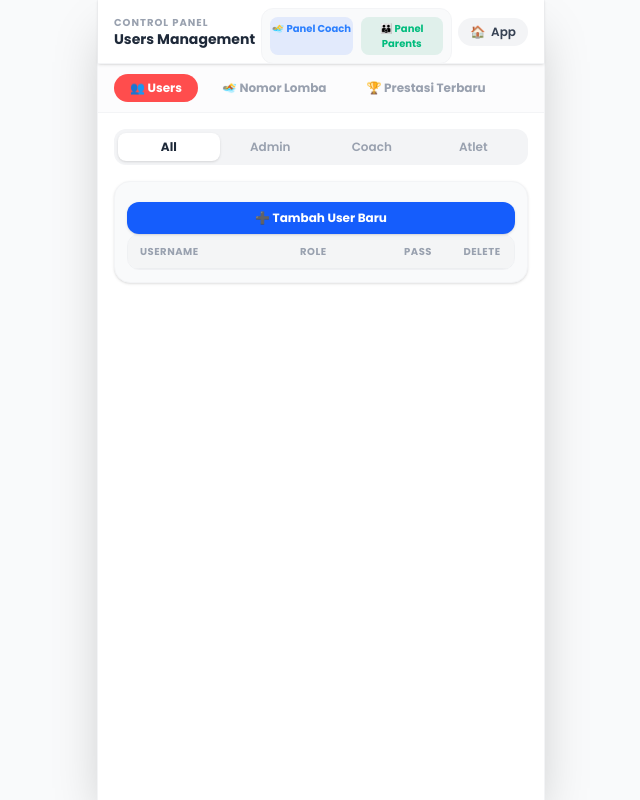
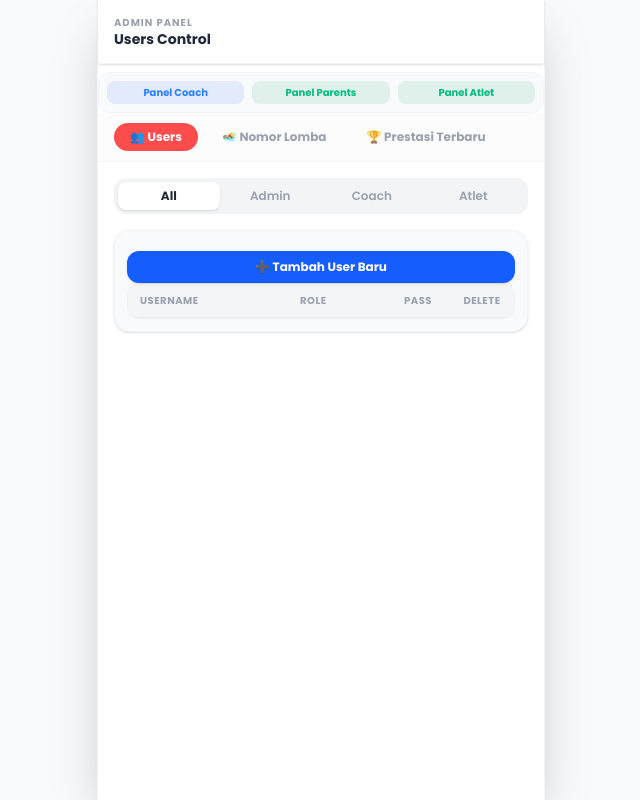
Before and after one commit to warnadunia/swimtracker, a website built with Vite: page admin.html in a window 1280 px wide. Shown: the whole page, without its empty margins (319-959 px from the left). Built offline with nearby package versions, Linux system fonts and the light colour scheme; no server answers; sample sign-in values are in the browser's storage.

Commit message:
feat: update admin panel header and navigation links for improved clarity

```diff
--- a/admin.html
+++ b/admin.html
@@ -27,18 +27,16 @@
     <!-- STICKY HEADER -->
     <header class="sticky top-0 bg-white/90 dark:bg-[#18131f]/90 backdrop-blur-md z-40 flex justify-between items-center px-4 h-16 border-b border-gray-100 dark:border-gray-800/80 shadow-sm">
       <div>
-        <h1 class="text-[10px] font-bold text-gray-400 uppercase tracking-widest leading-none mb-1">Control Panel</h1>
-        <p id="admin-page-title" class="text-sm font-bold text-gray-800 dark:text-white leading-none">Users Management</p>
+        <h1 class="text-[10px] font-bold text-gray-400 uppercase tracking-widest leading-none mb-1">Admin Panel</h1>
+        <p id="admin-page-title" class="text-sm font-bold text-gray-800 dark:text-white leading-none">Users Control</p>
       </div>
-      <!-- Tambahkan menu ini di jajaran link navigasi admin.html lu bray -->
-      <div class="flex gap-2 p-2 bg-gray-50 dark:bg-[#1f1927] rounded-xl border border-gray-100 dark:border-gray-800 mt-2">
-        <a href="/coach_app.html" class="flex-1 text-center text-[10px] bg-blue-600/10 text-blue-500 py-1 rounded-lg font-bold hover:bg-blue-600/20 transition-colors">🏊‍♂️ Panel Coach</a>
-        <a href="/parents_dashboard.html" class="flex-1 text-center text-[10px] bg-emerald-600/10 text-emerald-500 py-1 rounded-lg font-bold hover:bg-emerald-700/20 transition-colors">👪 Panel Parents</a>
-      </div>
-      <a href="/app.html" class="flex items-center gap-1.5 bg-gray-100 dark:bg-[#251f2e] text-gray-700 dark:text-gray-300 px-3 py-1.5 rounded-full text-xs font-semibold hover:bg-gray-200 dark:hover:bg-[#2e263a] transition-all">
-        <span>🏠</span> App
-      </a>
     </header>
+       <!-- Tambahkan menu ini di jajaran link navigasi admin.html lu bray -->
+    <div class="flex gap-2 p-2 bg-gray-50 dark:bg-[#1f1927] rounded-xl border border-gray-100 dark:border-gray-800 mt-2">
+      <a href="/coach_app.html" class="flex-1 text-center text-[10px] bg-blue-600/10 text-blue-500 py-1 rounded-lg font-bold hover:bg-blue-600/20 transition-colors">Panel Coach</a>
+      <a href="/parents_dashboard.html" class="flex-1 text-center text-[10px] bg-emerald-600/10 text-emerald-500 py-1 rounded-lg font-bold hover:bg-emerald-700/20 transition-colors">Panel Parents</a>
+      <a href="/app.html" class="flex-1 text-center text-[10px] bg-emerald-600/10 text-emerald-500 py-1 rounded-lg font-bold hover:bg-emerald-700/20 transition-colors">Panel Atlet</a>
+    </div>
 
     <!-- HORIZONTAL SLIDE SLIDER MENU -->
     <div class="bg-gray-50/50 dark:bg-[#1f1927]/30 border-b border-gray-100 dark:border-gray-800/50 px-4 py-2.5 overflow-x-auto flex gap-2 scrollbar-none sticky top-16 z-30">
```
